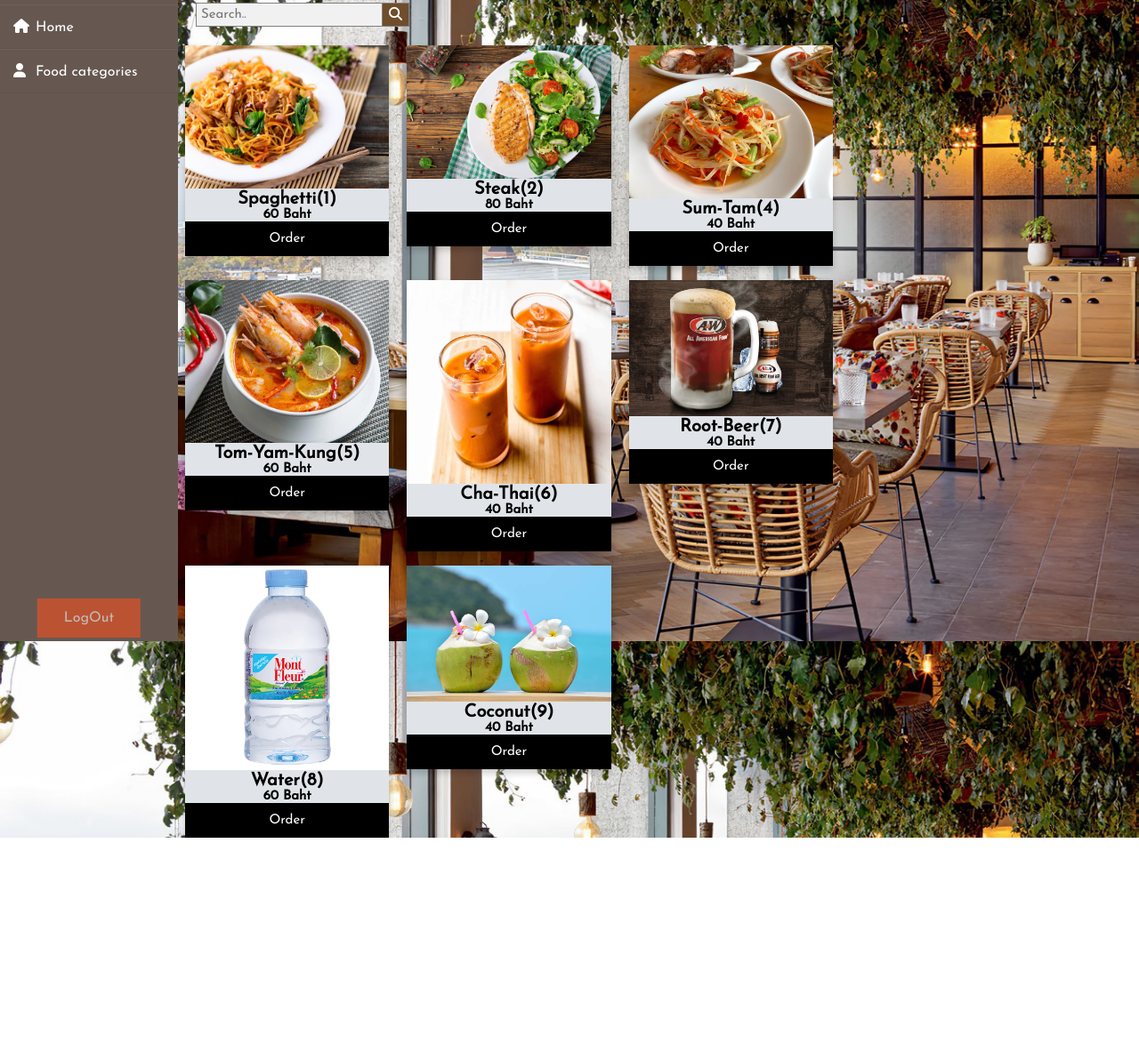
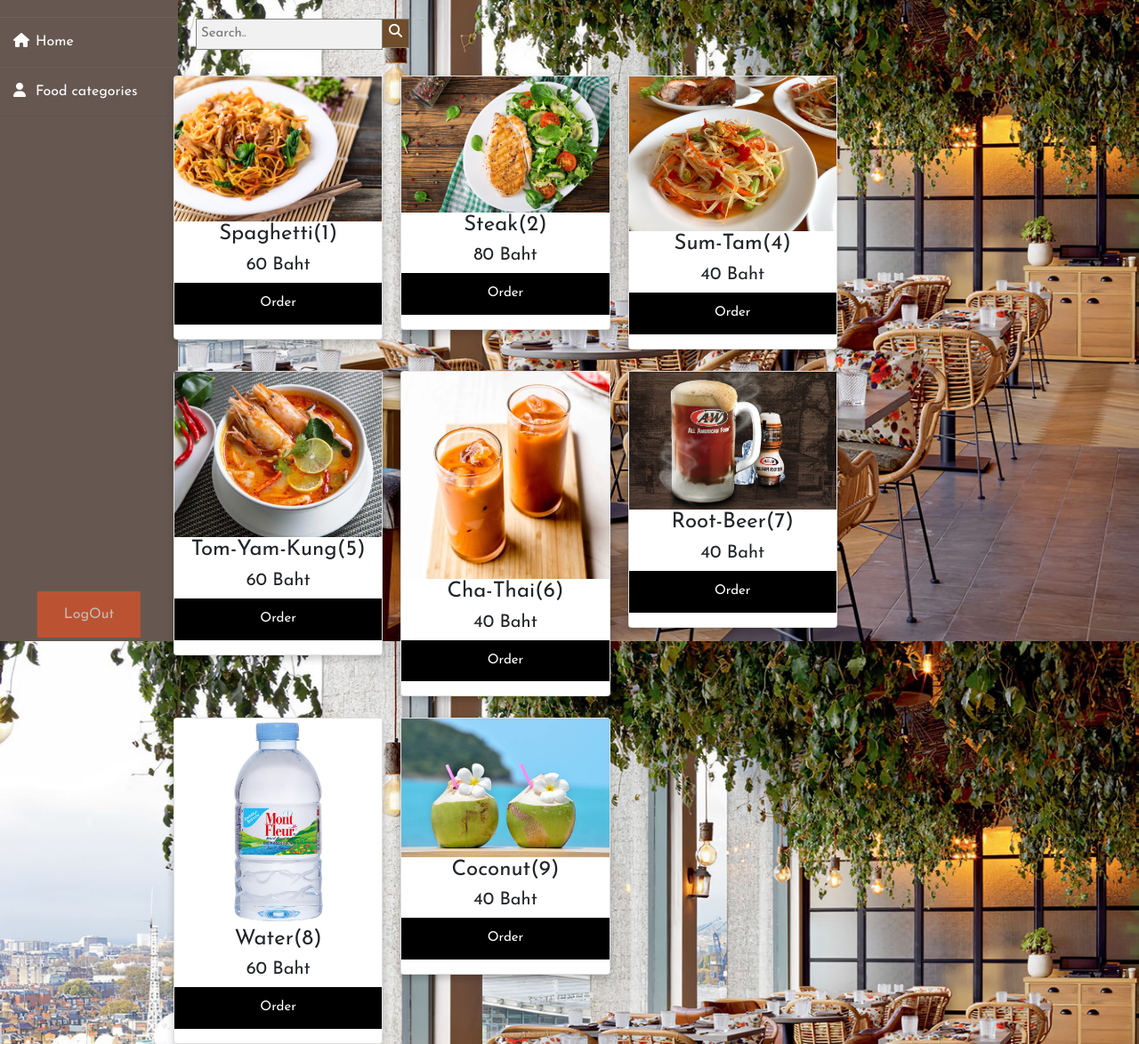
Before and after one commit to IMthitinat/Restaurant_project, a plain HTML site: page Food categories/foodpage.html in a window 1280 px wide. Shown: the part 79-1253 px from the top of the page at 89% size. Before the commit the page ends 1021 px from the top, so only its background shows below. Drawn offline with nearby package versions, Linux system fonts and the light colour scheme.

Commit message:
add boostrap

```diff
--- a/Food categories/foodpage.html
+++ b/Food categories/foodpage.html
@@ -5,6 +5,7 @@
     <meta charset="UTF-8">
     <title>PAK MAI SIN</title>
     <link rel="stylesheet" href="food.css">
+    <link rel="stylesheet" href="https://cdn.jsdelivr.net/npm/bootstrap@4.3.1/dist/css/bootstrap.min.css" integrity="sha384-ggOyR0iXCbMQv3Xipma34MD+dH/1fQ784/j6cY/iJTQUOhcWr7x9JvoRxT2MZw1T" crossorigin="anonymous">
     <script src="https://kit.fontawesome.com/b99e675b6e.js"></script>
 </head>
 
@@ -35,16 +36,16 @@
                 <div class="column">
                     <div class="card">
                         <img src="images/สปาเก็ตตี้.jpg" style="width:100%">
-                        <h1>Spaghetti(1)</h1>
-                        <h2>60 Baht</h2>
+                        <h4>Spaghetti(1)</h4>
+                        <h5>60 Baht</h5>
                         <p><button>Order</button></p>
                     </div>
                 </div>
                 <div class="column">
                     <div class="card">
                         <img src="images/สเต็ก.jpg" style="width:100%">
-                        <h1>Steak(2)</h1>
-                        <h2>80 Baht</h2>
+                        <h4>Steak(2)</h4>
+                        <h5>80 Baht</h5>
                         <p><button>Order</button></p>
                     </div>
                 </div>
@@ -52,8 +53,8 @@
                 <div class="column">
                     <div class="card">
                         <img src="images/ส้มตำ.jpg" style="width:100%">
-                        <h1>Sum-Tam(4)</h1>
-                        <h2>40 Baht</h2>
+                        <h4>Sum-Tam(4)</h4>
+                        <h5>40 Baht</h5>
                         <p><button>Order</button></p>
                     </div>
                 </div>
@@ -64,24 +65,24 @@
                 <div class="column">
                     <div class="card">
                         <img src="images/ต้มยำกุ้ง.jpg" style="width:100%">
-                        <h1>Tom-Yam-Kung(5)</h1>
-                        <h2>60 Baht</h2>
+                        <h4>Tom-Yam-Kung(5)</h4>
+                        <h5>60 Baht</h5>
                         <p><button>Order</button></p>
                     </div>
                 </div>
                 <div class="column">
                     <div class="card">
                         <img src="images/drink1.jpg" style="width:100%">
-                        <h1>Cha-Thai(6)</h1>
-                        <h2>40 Baht</h2>
+                        <h4>Cha-Thai(6)</h4>
+                        <h5>40 Baht</h5>
                         <p><button>Order</button></p>
                     </div>
                 </div>
                 <div class="column">
                     <div class="card">
                         <img src="images/drink2.jpg" style="width:100%">
-                        <h1>Root-Beer(7)</h1>
-                        <h2>40 Baht</h2>
+                        <h4>Root-Beer(7)</h4>
+                        <h5>40 Baht</h5>
                         <p><button>Order</button></p>
                     </div>
                 </div>
@@ -92,16 +93,16 @@
                 <div class="column">
                     <div class="card">
                         <img src="images/drink3.jpg" style="width:100%">
-                        <h1>Water(8)</h1>
-                        <h2>60 Baht</h2>
+                        <h4>Water(8)</h4>
+                        <h5>60 Baht</h5>
                         <p><button>Order</button></p>
                     </div>
                 </div>
                 <div class="column">
                     <div class="card">
                         <img src="images/drink4.jpg" style="width:100%">
-                        <h1>Coconut(9)</h1>
-                        <h2>40 Baht</h2>
+                        <h4>Coconut(9)</h4>
+                        <h5>40 Baht</h5>
                         <p><button>Order</button></p>
                     </div>
                 </div>
@@ -112,6 +113,11 @@
         </div>
     </div>
 
+
+    <script src="https://code.jquery.com/jquery-3.3.1.slim.min.js" integrity="sha384-q8i/X+965DzO0rT7abK41JStQIAqVgRVzpbzo5smXKp4YfRvH+8abtTE1Pi6jizo" crossorigin="anonymous"></script>
+<script src="https://cdn.jsdelivr.net/npm/popper.js@1.14.7/dist/umd/popper.min.js" integrity="sha384-UO2eT0CpHqdSJQ6hJty5KVphtPhzWj9WO1clHTMGa3JDZwrnQq4sF86dIHNDz0W1" crossorigin="anonymous"></script>
+<script src="https://cdn.jsdelivr.net/npm/bootstrap@4.3.1/dist/js/bootstrap.min.js" integrity="sha384-JjSmVgyd0p3pXB1rRibZUAYoIIy6OrQ6VrjIEaFf/nJGzIxFDsf4x0xIM+B07jRM" crossorigin="anonymous"></script>
+
 </body>
 
 </html>
--- a/Homepage/home.css
+++ b/Homepage/home.css
@@ -114,6 +114,10 @@ body{
   }
 .button:hover {opacity: 1}
 
+.h1{
+  font-size: 10px;
+}
+
 .card {
     box-shadow: 0 24px 32px 0 rgba(0, 0, 0, 0.2);
     max-width: 270px;
@@ -121,7 +125,7 @@ body{
     text-align: center;
     font-family: arial;
     background-color: #e0e4e8;
-    font-size: 10px;
+
   }
 
   .card button {
```
Also changed, not shown: Homepage/Homepage.html (+17 -6 lines), login/login.html (+4 -0 lines).
